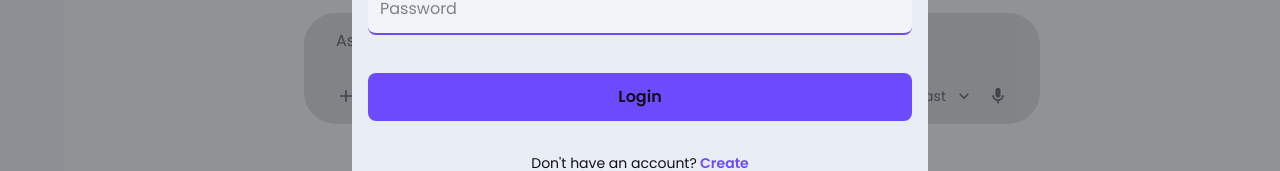
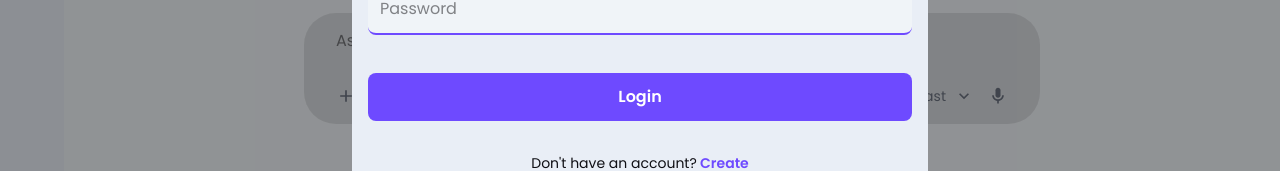
Before and after one commit to themdwaris/Full-Stack-Listener-AI-Chatbot, a Next.js app: page / in a window 1280 px wide. Both pictures are taken after a click on the button "Login". Shown: the part 419-590 px from the top of the page. Built offline with nearby package versions, Linux system fonts and the light colour scheme; no server answers.

Commit message:
Listener-ai

```diff
--- a/components/AuthForm.jsx
+++ b/components/AuthForm.jsx
@@ -125,7 +125,7 @@ const AuthForm = ({ authMode, setAuthMode, isModalOpen, onClose, setUser }) => {
         <button
           type="submit"
           disabled={loading}
-          className="w-full p-3 my-6 flex items-center justify-center gap-2.5 rounded-lg bg-[var(--primary)] font-semibold cursor-pointer transition transform active:scale-90"
+          className="w-full p-3 my-6 flex items-center justify-center gap-2.5 rounded-lg bg-[var(--primary)] text-white font-semibold cursor-pointer transition transform active:scale-90"
         >
           {authMode === "login" ? "Login" : "Create"}
           {loading && <Loader className={'w-5 h-5'}/>}
--- a/components/Header.jsx
+++ b/components/Header.jsx
@@ -2,7 +2,6 @@ import React, { useEffect } from "react";
 import { FaMoon } from "react-icons/fa6";
 import { IoIosSunny } from "react-icons/io";
 import { useTheme } from "next-themes";
-import { MdMenuOpen } from "react-icons/md";
 import { HiOutlineBars3 } from "react-icons/hi2";
 import { useChatbotContext } from "@/context/ChatbotContext";
 import AuthForm from "./AuthForm";
--- a/components/Sidebar.jsx
+++ b/components/Sidebar.jsx
@@ -298,7 +298,7 @@ const Sidebar = () => {
               </button>
 
               <button
-                className="px-3 py-2 mt-6 flex items-center justify-center text-[var(--bg-main)] rounded-lg bg-[var(--primary)] font-medium text-sm cursor-pointer transition transform active:scale-90"
+                className="px-3 py-2 mt-6 flex items-center justify-center text-white rounded-lg bg-[var(--primary)] font-medium text-sm cursor-pointer transition transform active:scale-90"
                 onClick={(e) => {
                   e.stopPropagation();
                   renameChatName(renameChatId);
```
